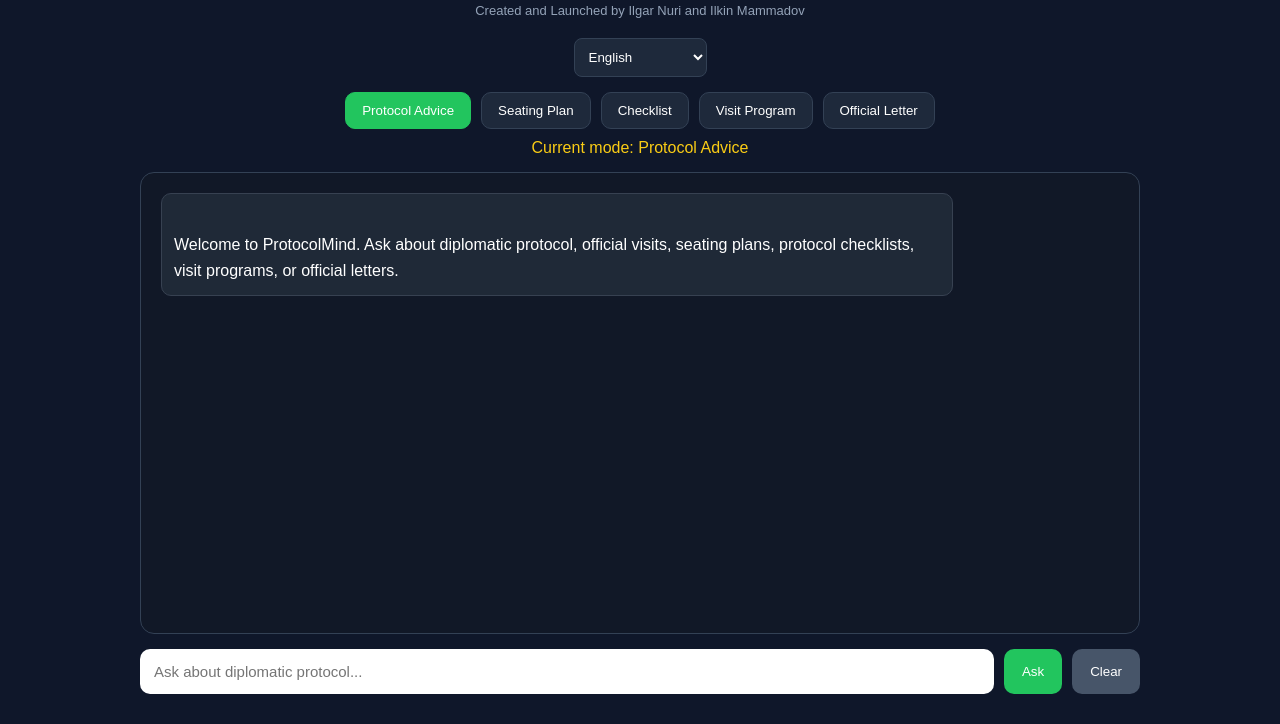
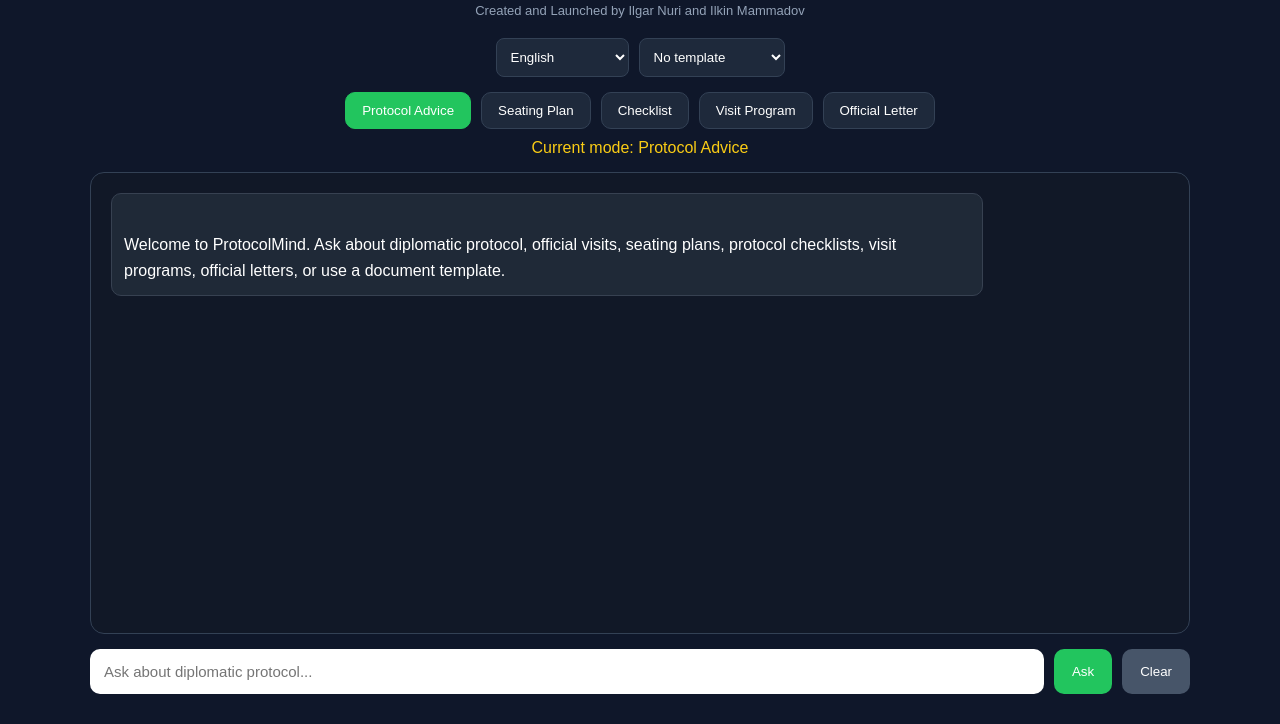
Before and after one commit to ilgarnuri123/protocolmind, a website: page index.html in a window 1280 px wide. Shown: the part 114-838 px from the top of the page. Drawn offline with Linux system fonts and the light colour scheme.

Commit message:
Update index.html
Add document template selector

```diff
--- a/index.html
+++ b/index.html
@@ -14,7 +14,7 @@
 }
 
 .container{
-max-width:1000px;
+max-width:1100px;
 margin:auto;
 padding:30px;
 }
@@ -45,7 +45,7 @@
 flex-wrap:wrap;
 }
 
-.language-select{
+.language-select,.template-select{
 padding:10px;
 border-radius:8px;
 border:1px solid #334155;
@@ -210,6 +210,15 @@
 <option value="Русский">Русский</option>
 <option value="Türkçe">Türkçe</option>
 </select>
+
+<select id="templateSelect" class="template-select">
+<option value="none">No template</option>
+<option value="invitation_letter">Invitation Letter</option>
+<option value="thank_you_letter">Thank You Letter</option>
+<option value="note_verbale">Note Verbale</option>
+<option value="briefing_note">Briefing Note</option>
+<option value="meeting_scenario">Meeting Scenario</option>
+</select>
 </div>
 
 <div class="modes">
@@ -228,7 +237,7 @@
 
 <div class="chat-box" id="chatBox">
 <div class="message assistant">
-Welcome to ProtocolMind. Ask about diplomatic protocol, official visits, seating plans, protocol checklists, visit programs, or official letters.
+Welcome to ProtocolMind. Ask about diplomatic protocol, official visits, seating plans, protocol checklists, visit programs, official letters, or use a document template.
 </div>
 </div>
 
@@ -315,7 +324,6 @@
 }
 
 function addMessage(role,text){
-
 const chatBox=document.getElementById("chatBox");
 
 const wrapper=document.createElement("div");
@@ -329,7 +337,6 @@
 wrapper.appendChild(message);
 
 if(role==="assistant"){
-
 const actions=document.createElement("div");
 actions.className="message-actions";
 
@@ -339,9 +346,7 @@
 copyBtn.onclick=function(){
 navigator.clipboard.writeText(text);
 copyBtn.innerText="Copied";
-setTimeout(()=>{
-copyBtn.innerText="Copy";
-},1500);
+setTimeout(()=>{ copyBtn.innerText="Copy"; },1500);
 };
 
 const txtBtn=document.createElement("button");
@@ -369,7 +374,6 @@
 actions.appendChild(copyBtn);
 actions.appendChild(txtBtn);
 actions.appendChild(docBtn);
-
 wrapper.appendChild(actions);
 }
 
@@ -438,6 +442,7 @@
 const input=document.getElementById("question");
 const question=input.value.trim();
 const language=document.getElementById("languageSelect").value;
+const template=document.getElementById("templateSelect").value;
 
 if(!question) return;
 
@@ -454,6 +459,7 @@
 body:JSON.stringify({
 question,
 mode:currentMode,
+template,
 language,
 history:conversationHistory.slice(-10)
 })
```
